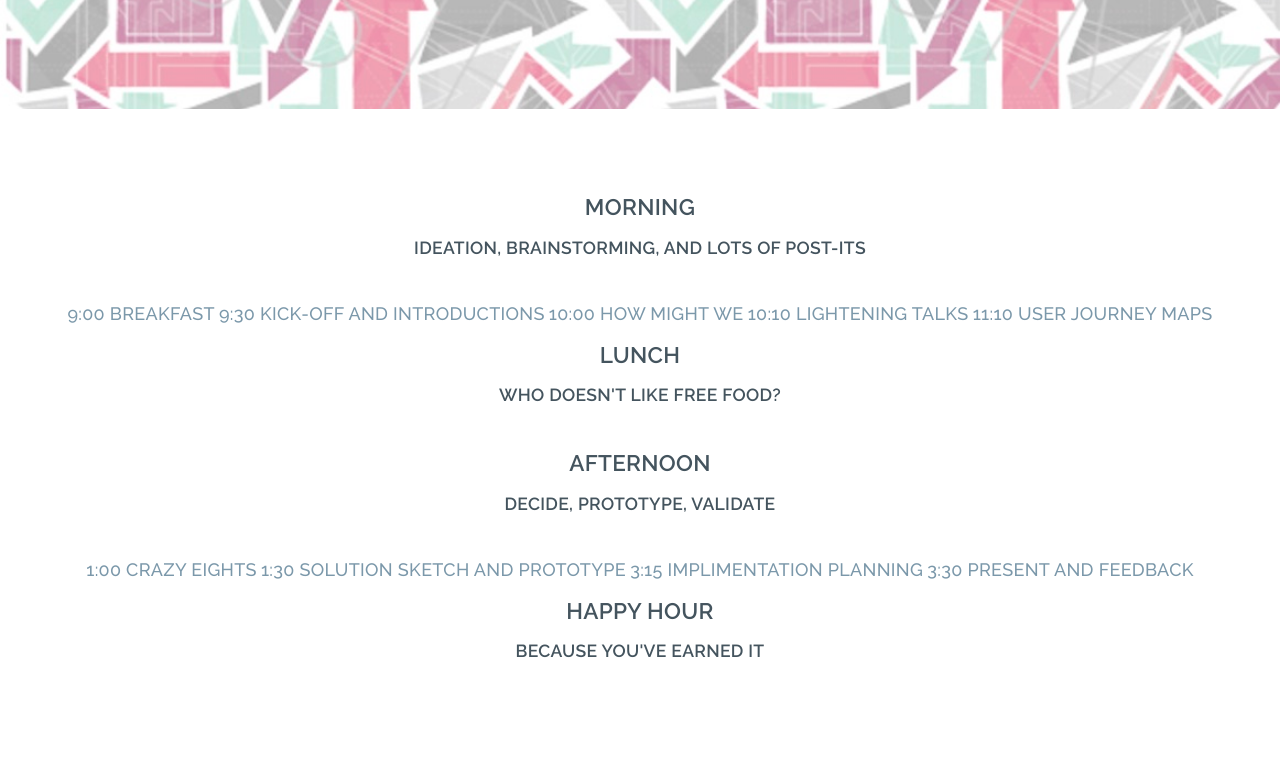
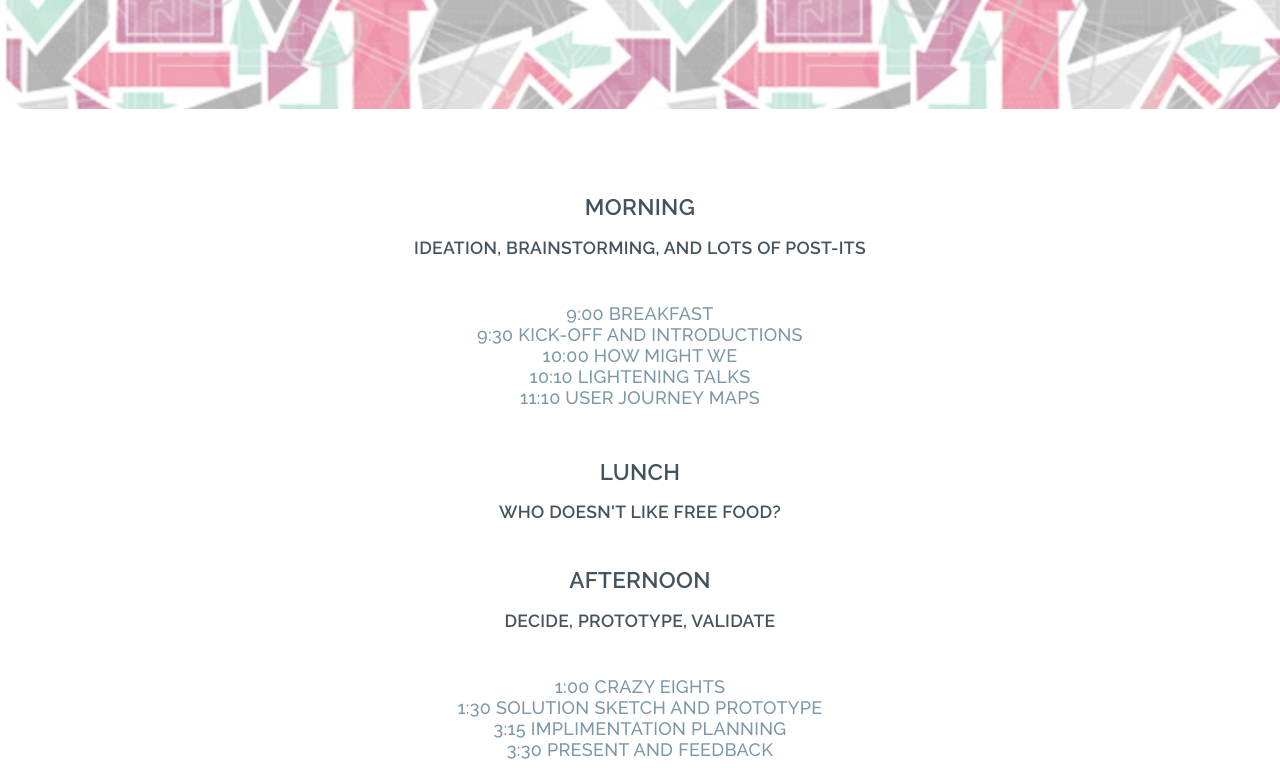
Before and after one commit to emilyferdinandi/Mobile-UX-Design-Sprint-Final-Site, a plain HTML site: page schedule.html in a window 1280 px wide. Shown: the part 291-1059 px from the top of the page. Drawn offline with nearby package versions, Linux system fonts and the light colour scheme.

Commit message:
Update schedule.css

```diff
--- a/css/schedule.css
+++ b/css/schedule.css
@@ -27,9 +27,9 @@ header h2 {
 }
 
 ul {
-  display: inline;
+  display: block;
 }
 
 li {
-  display: inline;
+  display: block;
 }
```
